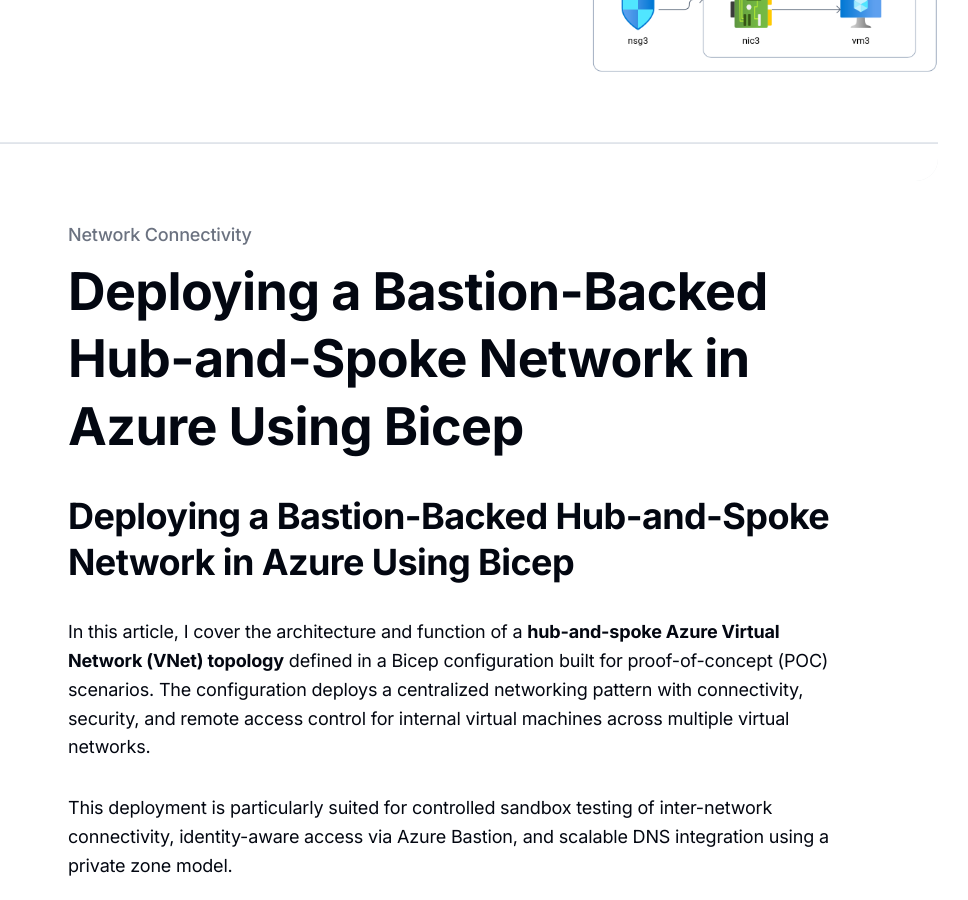
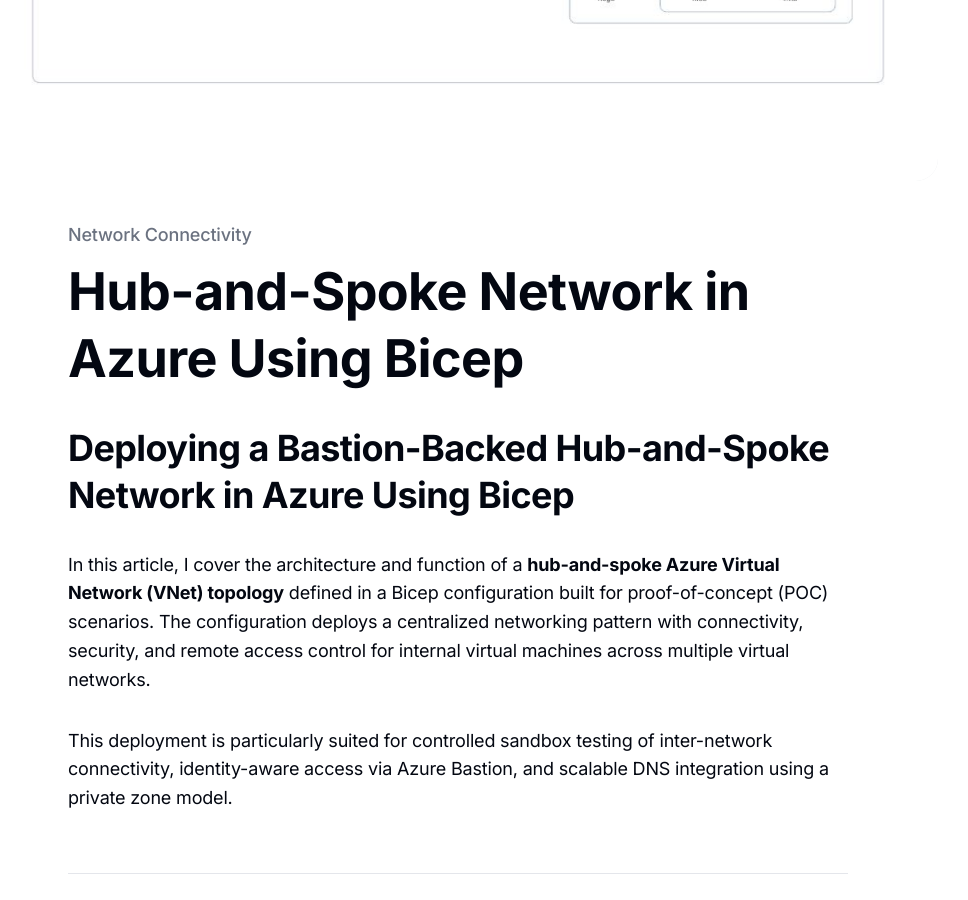
Before and after one commit to DylanHover3/Hyperechocloud-Repo, a Jekyll site: the page built from _projects/2025-05-29-deploying-hub-and-spoke-network-architecture-with-azure-bastion.md, in a window 1280 px wide and 900 px high, scrolled down 733 px. Shown: the whole window, without its empty margins (182-1150 px from the left). Built offline with Jekyll 4.4.1, drawn with Linux system fonts in a browser that asks for light colours.

Commit message:
Updated Projects Section

```diff
--- a/_projects/2025-05-29-deploying-hub-and-spoke-network-architecture-with-azure-bastion.md
+++ b/_projects/2025-05-29-deploying-hub-and-spoke-network-architecture-with-azure-bastion.md
@@ -1,8 +1,8 @@
 ---
-title: Deploying a Bastion-Backed Hub-and-Spoke Network in Azure Using Bicep
+title: Hub-and-Spoke Network in Azure Using Bicep
 description: Learn how to deploy a secure, scalable hub-and-spoke network topology in Azure using Bicep with integrated Bastion access, Private DNS, and spoke VM provisioning.
 date: 2025-05-29
-image: "/images/Hub-n-Spoke-Topology.png"
+image: "/images/Hub-n-Spoke-Topology.jpg"
 label: Network Connectivity
 featured: true
 ---
```
Also changed, not shown: images/Hub-n-Spoke-Topology.jpg (added), images/Hub-n-Spoke-Topology.png (deleted), 7 other files.
